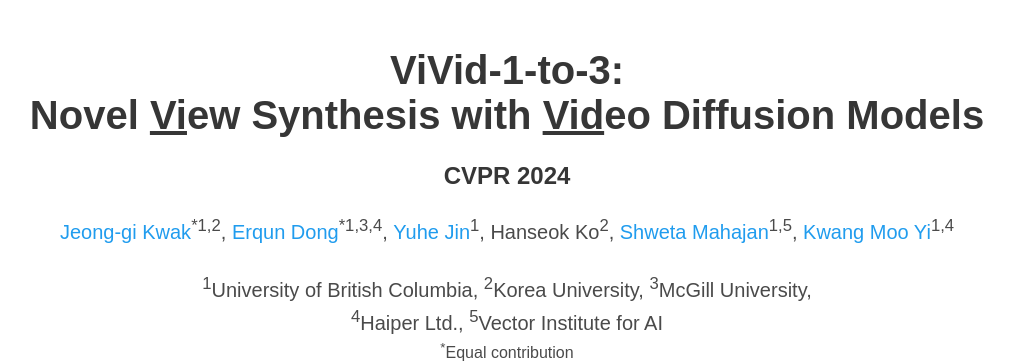
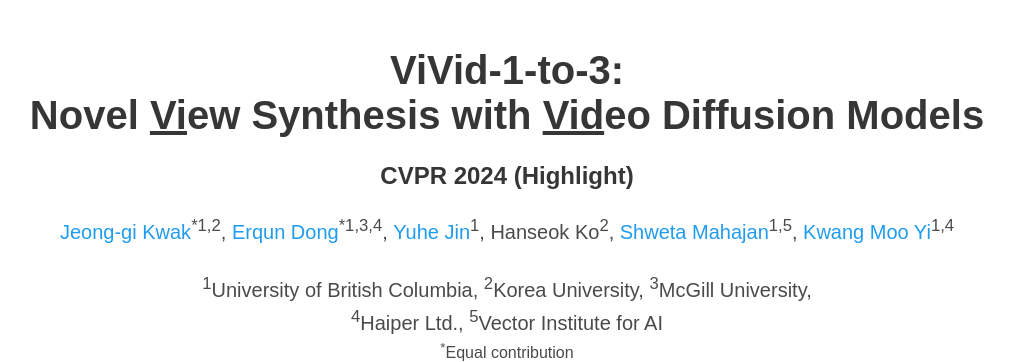
Before and after one commit to ubc-vision/vivid123, a plain HTML site: page index.html in a window 1280 px wide. Shown: the top 362 px of the page, without its empty margins (133-1147 px from the left). Drawn offline with nearby package versions, Linux system fonts and the light colour scheme; some icons are missing; a web font is replaced by a local one.

Commit message:
Update index.html

```diff
--- a/index.html
+++ b/index.html
@@ -37,7 +37,7 @@
       <div class="columns is-centered">
         <div class="column has-text-centered">
           <h1 class="title is-2 publication-title"> ViVid-1-to-3:<br> Novel <span class="underline">Vi</span>ew Synthesis with  <span class="underline">Vid</span>eo Diffusion Models </h1>
-          <h3 class="title is-4 publication-title"> CVPR 2024</h3>
+          <h3 class="title is-4 publication-title"> CVPR 2024 (Highlight)</h3>
           <div class="is-size-5 publication-authors">
             <span class="author-block">
               <a href="https://jgkwak95.github.io/">Jeong-gi Kwak</a><sup>*1,2</sup>,</span>
```
